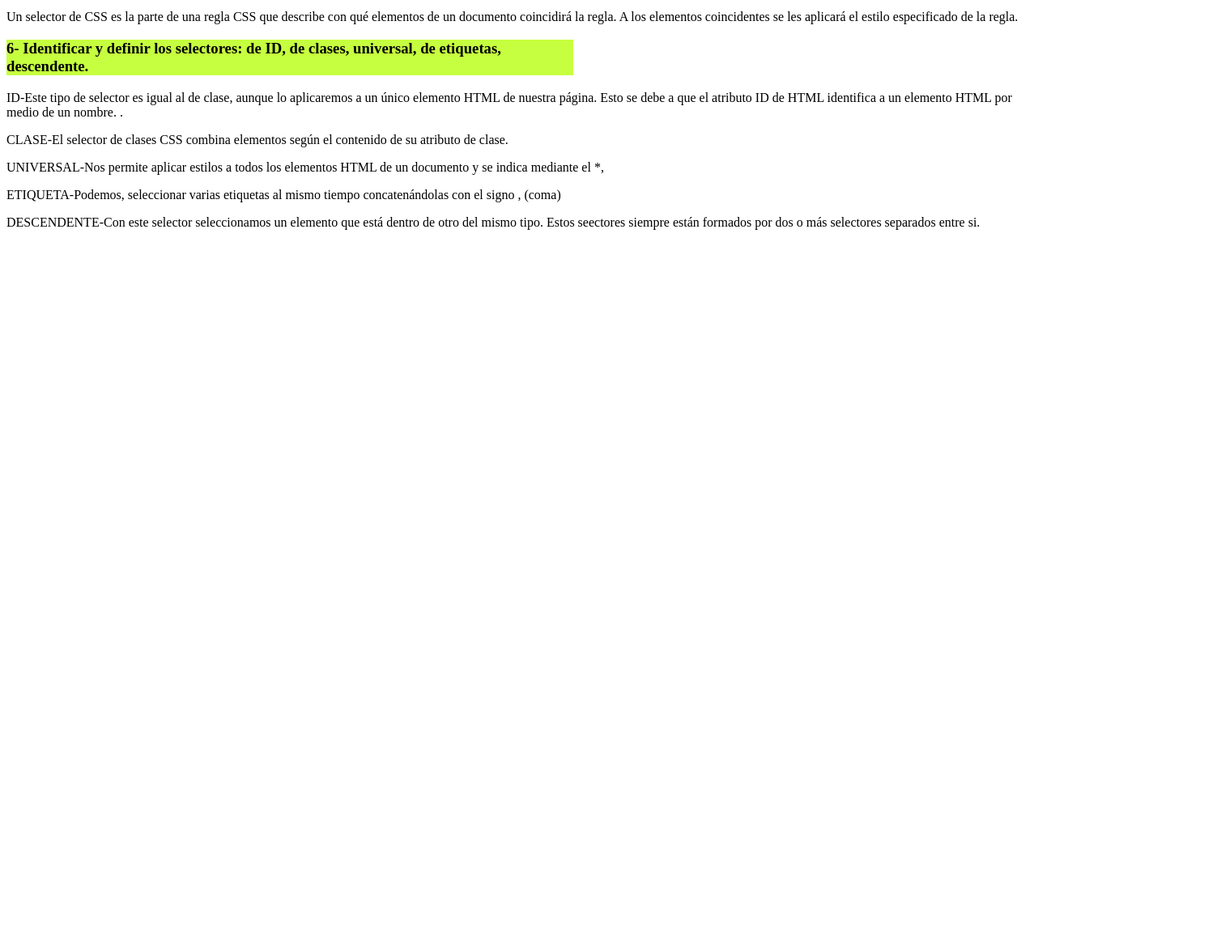
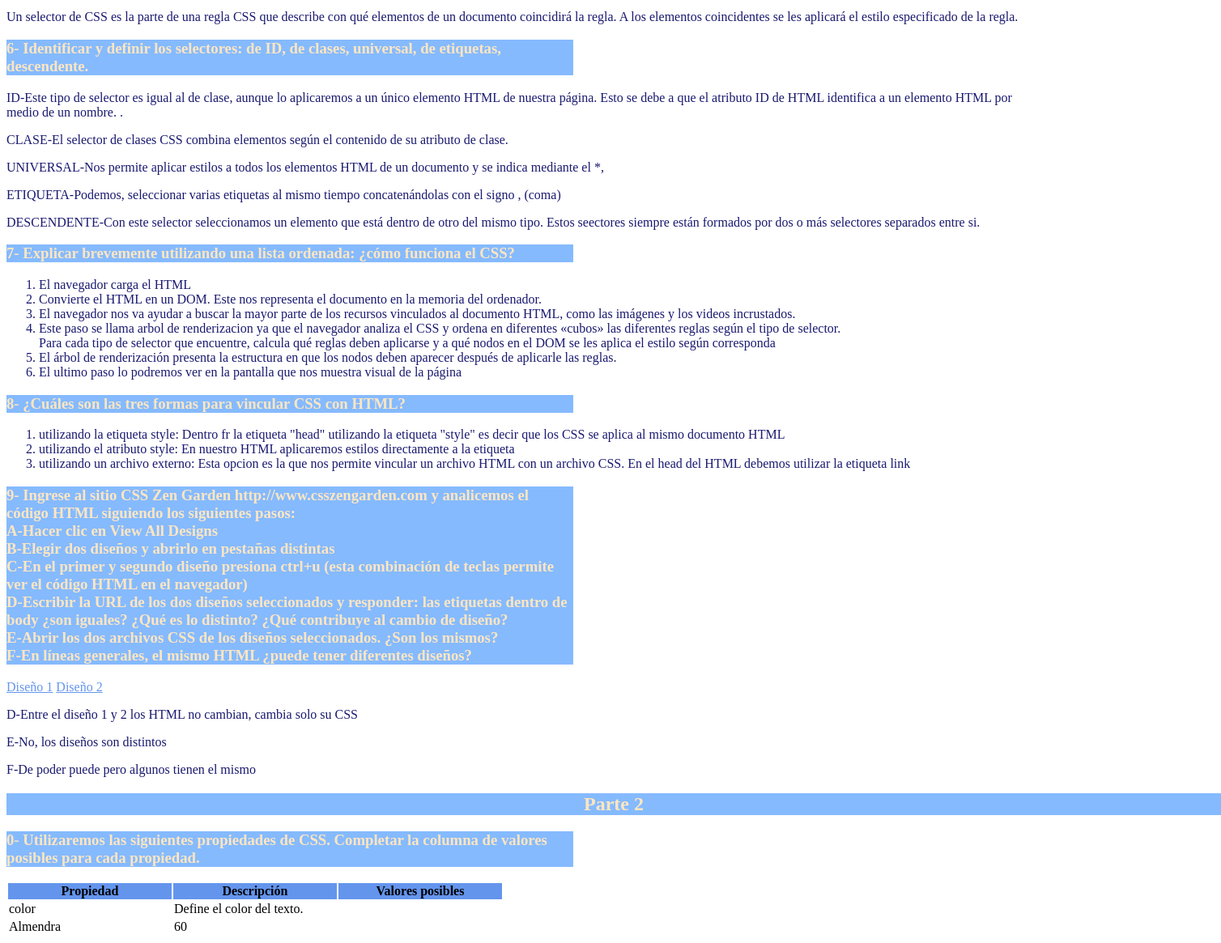
Before and after one commit to Thiaguitocar/css, a plain HTML site: page trabajo.html in a window 1280 px wide. Shown: the part 882-2047 px from the top of the page at 81% size, 1508 px wide, since content can reach past the window. Before the commit the page ends 1182 px from the top, so only its background shows below. Drawn offline with Linux system fonts and the light colour scheme.

Commit message:
preguntas css

```diff
--- a/trabajo.html
+++ b/trabajo.html
@@ -7,13 +7,37 @@
     <title>Trabajo Practico Numero &</title>
     <style>
         h1 {
-            background-color: #f3ffbb;
-            width: 600px;
+            background-color: #85baff;
+            width: 1500px;
+            color: rgb(255, 230, 192);
+            text-align: center;
+        }
+
+        h2 {
+            background-color: #85baff;
+            width: 1500px;
+            color: rgb(255, 230, 192);
+            text-align: center;
         }
 
         h3 {
-            background-color: #c6ff3f;
+            background-color: #85baff;
             width: 700px;
+            color: rgb(255, 230, 192);
+        }
+
+        p {
+            color: midnightblue;
+        }
+        ol{
+            color: midnightblue;
+        }
+        a{
+            color: cornflowerblue;
+        }
+        th{
+            background-color: cornflowerblue;
+            width: 200px;
         }
     </style>
 </head>
@@ -50,12 +74,72 @@
 
         <h3>6- Identificar y definir los selectores: de ID, de clases, universal, de etiquetas, descendente.</h3>
         <p>ID-Este tipo de selector es igual al de clase, aunque lo aplicaremos a un único elemento HTML de nuestra
-            página. Esto se debe a que el atributo ID de HTML identifica a un elemento HTML por medio de un nombre. .</p>
+            página. Esto se debe a que el atributo ID de HTML identifica a un elemento HTML por medio de un nombre. .
+        </p>
         <p>CLASE-El selector de clases CSS combina elementos según el contenido de su atributo de clase.</p>
-        <p>UNIVERSAL-Nos permite aplicar estilos a todos los elementos HTML de un documento y se indica mediante el *,</p>
+        <p>UNIVERSAL-Nos permite aplicar estilos a todos los elementos HTML de un documento y se indica mediante el *,
+        </p>
         <p>ETIQUETA-Podemos, seleccionar varias etiquetas al mismo tiempo concatenándolas con el signo , (coma) </p>
         <p>DESCENDENTE-Con este selector seleccionamos un elemento que está dentro de otro del mismo tipo. Estos
-           seectores siempre están formados por dos o más selectores separados entre si.</p>
+            seectores siempre están formados por dos o más selectores separados entre si.</p>
+
+        <h3>7- Explicar brevemente utilizando una lista ordenada: ¿cómo funciona el CSS? </h3>
+        <ol>
+            <li>El navegador carga el HTML</li>
+            <li>Convierte el HTML en un DOM. Este nos representa el documento en la memoria del ordenador. </li>
+            <li>El navegador nos va ayudar a buscar la mayor parte de los recursos vinculados al documento HTML, como
+                las imágenes y los videos incrustados.</li>
+            <li>Este paso se llama arbol de renderizacion ya que el navegador analiza el CSS y ordena en diferentes
+                «cubos» las diferentes reglas según el tipo de selector.<br> Para cada tipo de selector que encuentre,
+                calcula qué reglas deben aplicarse y a qué nodos en el DOM se les aplica el estilo según corresponda
+            </li>
+            <li>El árbol de renderización presenta la estructura en que los nodos deben aparecer después de aplicarle
+                las reglas.</li>
+            <li>El ultimo paso lo podremos ver en la pantalla que nos muestra visual de la página </li>
+        </ol>
+
+        <h3>8- ¿Cuáles son las tres formas para vincular CSS con HTML?</h3>
+        <ol>
+            <li>utilizando la etiqueta style: Dentro fr la etiqueta "head" utilizando la etiqueta "style" es decir que
+                los CSS se aplica al mismo documento HTML</li>
+            <li>utilizando el atributo style: En nuestro HTML aplicaremos estilos directamente a la etiqueta </li>
+            <li>utilizando un archivo externo: Esta opcion es la que nos permite vincular un archivo HTML con un archivo
+                CSS. En el head del HTML debemos utilizar la etiqueta link</li>
+        </ol>
+
+        <h3>9- Ingrese al sitio CSS Zen Garden http://www.csszengarden.com y analicemos el código HTML siguiendo los siguientes pasos:<br>
+            A-Hacer clic en View All Designs<br>
+            B-Elegir dos diseños y abrirlo en pestañas distintas<br>
+            C-En el primer y segundo diseño presiona ctrl+u (esta combinación de teclas permite ver el código HTML en el navegador)<br>
+            D-Escribir la URL de los dos diseños seleccionados y responder: las etiquetas dentro de body ¿son iguales? ¿Qué es lo distinto? ¿Qué contribuye al cambio de diseño?<br>
+            E-Abrir los dos archivos CSS de los diseños seleccionados. ¿Son los mismos?<br>
+            F-En líneas generales, el mismo HTML ¿puede tener diferentes diseños?
+        </h3>
+        <a href="https://www.csszengarden.com/040/" target="_blank">Diseño 1</a>
+        <a href="https://www.csszengarden.com/180/" target="_blank">Diseño 2</a>
+        <p>D-Entre el diseño 1 y 2 los HTML no cambian, cambia solo su CSS </p>
+        <p>E-No, los diseños son distintos</p>
+        <p>F-De poder puede pero algunos tienen el mismo</p>
+
+        <h2>Parte 2</h2>
+
+        <h3>0- Utilizaremos las siguientes propiedades de CSS. Completar la columna de valores posibles para cada propiedad.</h3>
+        <table>
+            <tr>
+                <th>Propiedad</th>
+                <th>Descripción</th>
+                <th>Valores posibles</th>
+            </tr>
+            <tr>
+                <td>color</td>
+                <td>Define el color del texto.</td>
+                <td></td>
+            </tr>
+            <tr>
+                <td>Almendra</td>
+                <td>60</td>
+            </tr>
+        </table>
     </main>
     <footer>
 
```
